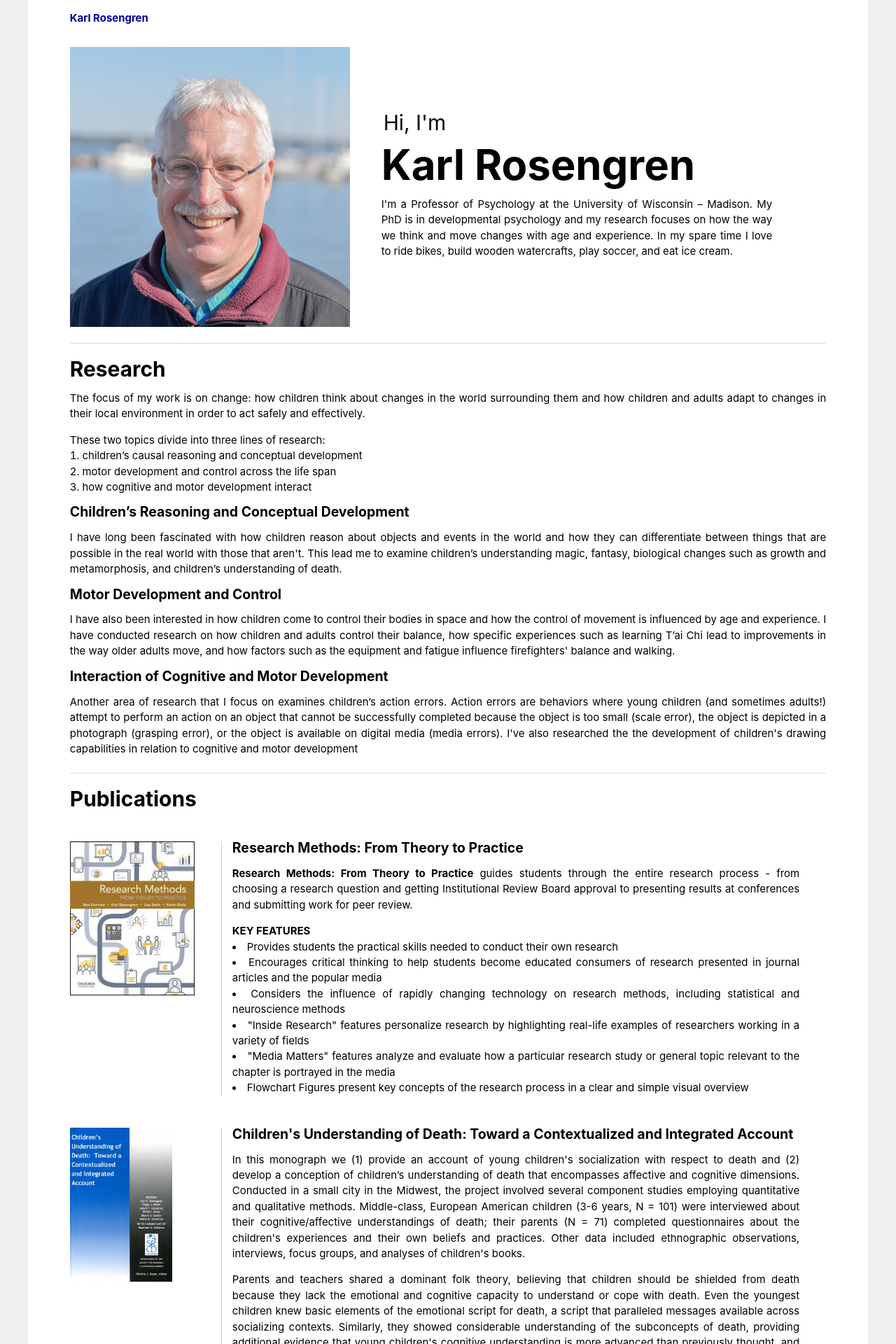
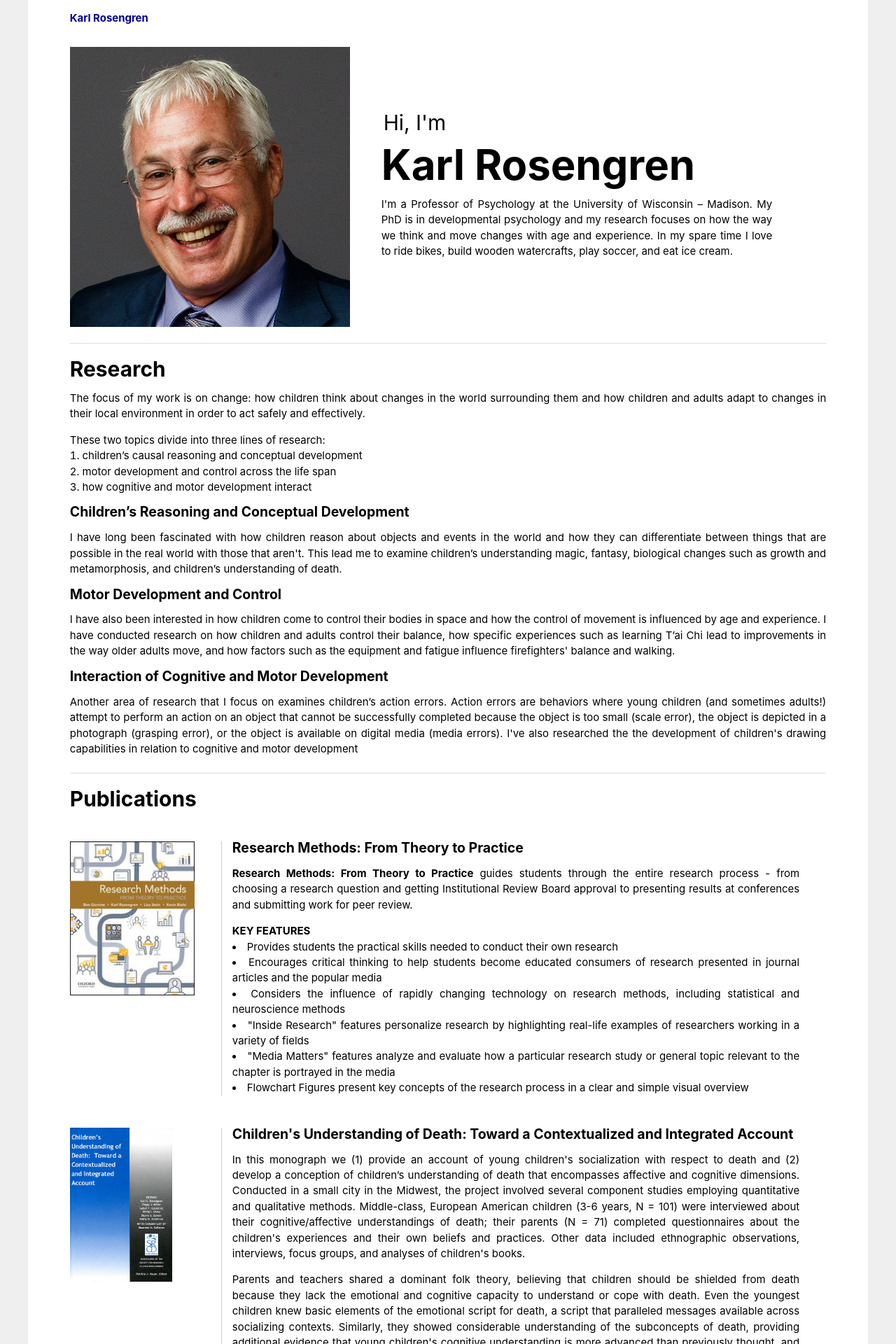
Before and after one commit to krosengren/krosengren.github.io, a Jekyll site: the page built from index.html, in a window 1280 px wide. Shown: the top 1920 px of the page at 70% size. Built offline with Jekyll 4.4.1, drawn with Linux system fonts in a browser that asks for light colours; Markdown is read by kramdown in place of the engine named in the settings.

Commit message:
Use a different photo

```diff
--- a/index.html
+++ b/index.html
@@ -4,7 +4,7 @@ title: Karl Rosengren
 ---
 
 <section id="home" class="profile-section">
-  <img class='profile-picture' src="/images/Karl-square.png"/>
+  <img class='profile-picture' src="/images/Karl-suit.png"/>
   <div class="profile-text">
     <div class="name-container">
       <p class="name-intro">Hi, I'm</p>
```
Also changed, not shown: images/Karl-suit.png (added).
